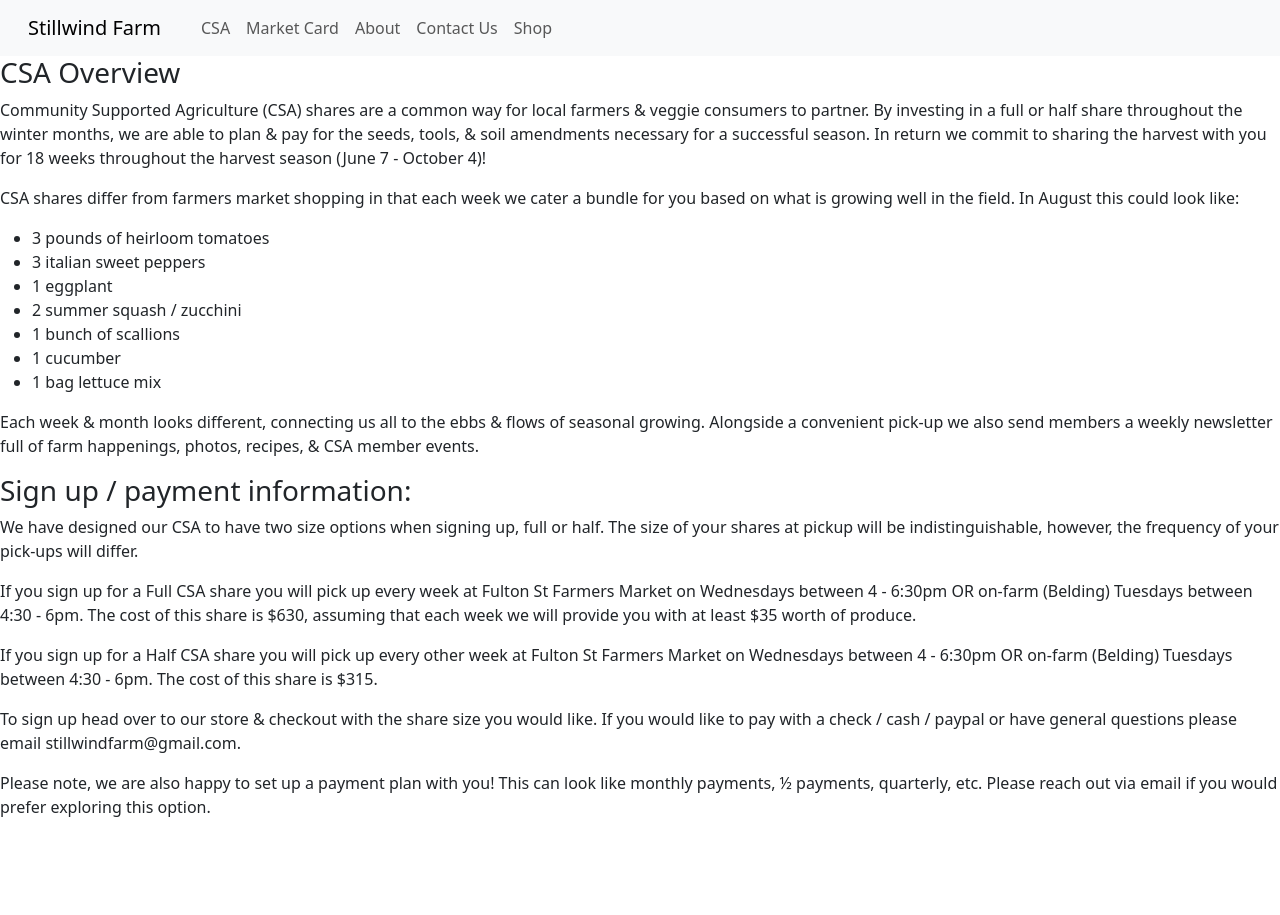
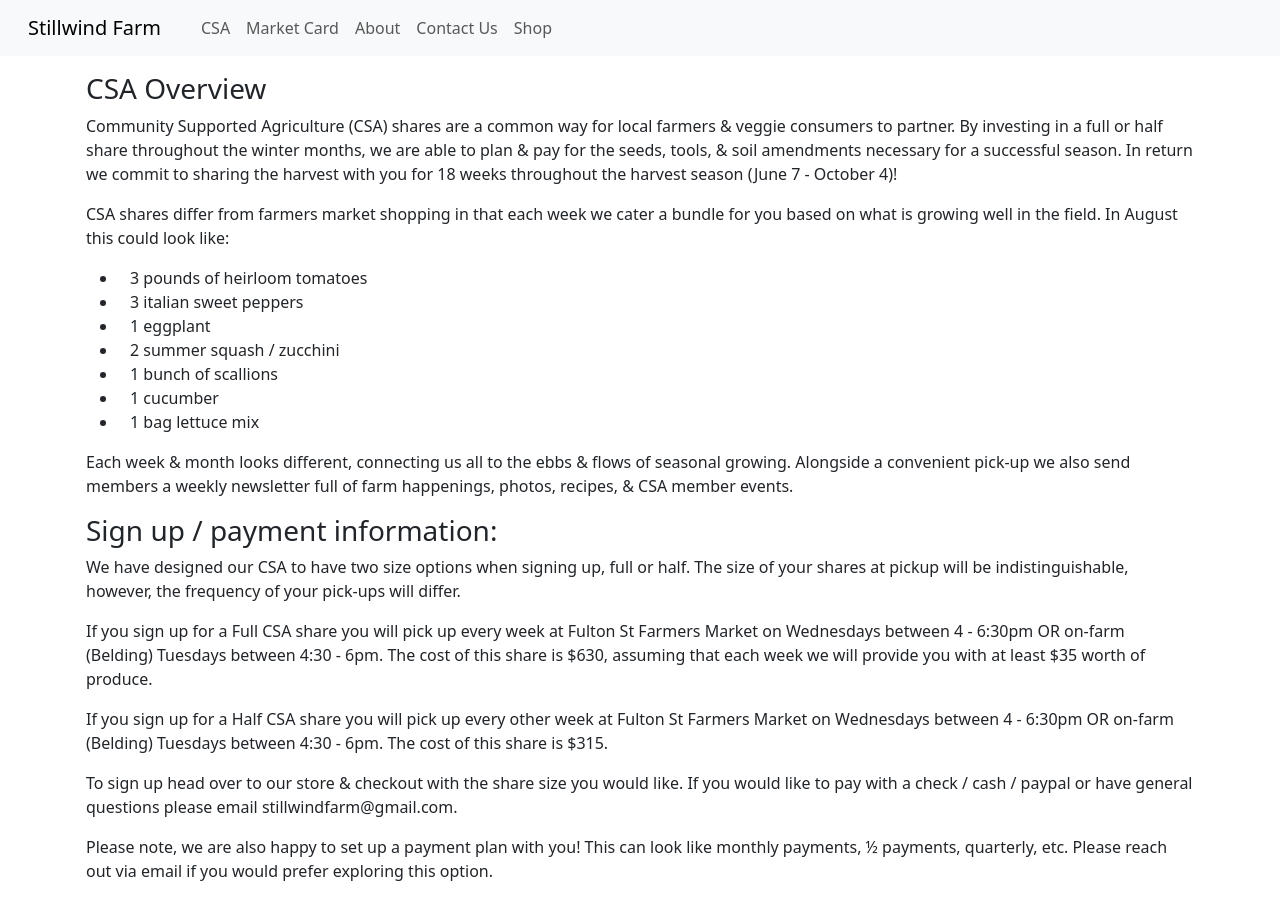
Before and after one commit to kencargill/stillwind-farm, a React (Create React App) app: page /csa in a window 1280 px wide. Before the commit the page ends 835 px from the top, so only its background shows below. Built offline with nearby package versions, Linux system fonts and the light colour scheme.

Commit message:
cleaned up page formats

```diff
--- a/src/components/aboutPage.tsx
+++ b/src/components/aboutPage.tsx
@@ -1,6 +1,6 @@
 export default function HomePage () {
     return (
-        <div>
+        <div className="container">
             <h3>About Stillwind Farm</h3>
             <p>Stillwind Farm was established in 2021 on 1/8 acre urban plot in
                 Muskegon Heights. The farm has since expanded to a 1/2 acre field
--- a/src/components/contactPage.tsx
+++ b/src/components/contactPage.tsx
@@ -1,6 +1,6 @@
 export default function ContactPage () {
     return (
-        <div>
+        <div className="container">
             <h3>Contact Us:</h3>
             <p>Hello! Please feel free to contact us with general questions
                 here. Upon receiving your form, we will reach out via email :)</p>
--- a/src/components/csaPage.tsx
+++ b/src/components/csaPage.tsx
@@ -1,17 +1,18 @@
 export default function csaPage () {
     return (
-        <div>
-        <h3>CSA Overview</h3>
-        <p>Community Supported Agriculture (CSA) shares are a common way for local
+        <div className="container p-3">
+            <div className="container">
+                <h3 className="row">CSA Overview</h3>
+                <p className="row">Community Supported Agriculture (CSA) shares are a common way for local
                     farmers & veggie consumers to partner. By investing in a full or half
                     share throughout the winter months, we are able to plan & pay for the
                     seeds, tools, & soil amendments necessary for a successful season. In
                     return we commit to sharing the harvest with you for 18 weeks throughout
                     the harvest season (June 7 - October 4)!</p>
 
-        <p>CSA shares differ from farmers market shopping in that each week we cater
+                <p className="row">CSA shares differ from farmers market shopping in that each week we cater
                     a bundle for you based on what is growing well in the field. In August this could look like:</p>
-        <ul>
+                <ul className="row">
                 <li>3 pounds of heirloom tomatoes</li>
                 <li>3 italian sweet peppers</li>
                 <li>1 eggplant</li>
@@ -21,36 +22,39 @@ export default function csaPage () {
                 <li>1 bag lettuce mix</li>
                 </ul>
 
-        <p>Each week & month looks different, connecting us all to the ebbs
+                <p className="row">Each week & month looks different, connecting us all to the ebbs
                     & flows of seasonal growing. Alongside a convenient pick-up we
                     also send members a weekly newsletter full of farm happenings,
                     photos, recipes, & CSA member events.</p>
+            </div>
 
-        <h3>Sign up / payment information:</h3>
-        <p>We have designed our CSA to have two size options when signing
+            <div className="container">
+                <h3 className="row">Sign up / payment information:</h3>
+                <p className="row">We have designed our CSA to have two size options when signing
                     up, full or half. The size of your shares at pickup will be
                     indistinguishable, however, the frequency of your pick-ups will differ.</p>
 
-        <p>If you sign up for a Full CSA share you will pick up every week
+                <p className="row">If you sign up for a Full CSA share you will pick up every week
                     at Fulton St Farmers Market on Wednesdays between 4 - 6:30pm
                     OR on-farm (Belding) Tuesdays between 4:30 - 6pm. The cost of
                     this share is $630, assuming that each week we will provide
                     you with at least $35 worth of produce. </p>
 
-        <p>If you sign up for a Half CSA share you will pick up every
+                <p className="row">If you sign up for a Half CSA share you will pick up every
                     other week at Fulton St Farmers Market on Wednesdays between
                     4 - 6:30pm OR on-farm (Belding) Tuesdays between 4:30 - 6pm.
                     The cost of this share is $315. </p>
 
-        <p>To sign up head over to our store & checkout with the share
+                <p className="row">To sign up head over to our store & checkout with the share
                     size you would like. If you would like to pay with a check
                     / cash / paypal or have general questions please email
                     stillwindfarm@gmail.com.</p>
 
-        <p>Please note, we are also happy to set up a payment plan with
+                <p className="row">Please note, we are also happy to set up a payment plan with
                     you! This can look like monthly payments, ½ payments,
                     quarterly, etc. Please reach out via email if you would prefer
                     exploring this option.</p>
             </div>
+        </div>
     )
 }
--- a/src/components/homePage.tsx
+++ b/src/components/homePage.tsx
@@ -1,6 +1,6 @@
 export default function HomePage () {
     return (
-        <div className="container my-auto">
+        <div className="container m-3">
             <h2 className="row">Welcome to Stillwind Farm!</h2>
             <p className="row">We are a 1/2 acre, low-till, Certified Naturally Grown vegetable farm located in Belding, just outside of the Grand Rapids area. Shop our CSA shares and/or Market Cards for the 2022 season!</p>
             <p className="row">stay in the loop</p>
--- a/src/components/marketCardPage.tsx
+++ b/src/components/marketCardPage.tsx
@@ -2,30 +2,35 @@ import { Link } from "react-router-dom";
 
 export default function MarketCardPage () {
     return (
-        <div>
-            <p>We have created a Market Card program that will allow for community
+        <div className="d-grid container justify-content-center ">
+            <div className="row">
+                <p className="d-grid gap-5 col-10 mx-auto">We have created a Market Card program that will allow for community
                     connection & farm sustainability throughout the winter & summer season.
                     See below to learn more about how you can access fresh veggies & discounts all season long!</p>
-
-            <h3>Market Cards Explained:</h3>
-            <p>Our Market Cards are a unique and adaptable way to support your local
+            </div>
+            <div className="container d-grid gap-2 col-6 mx-auto">
+                <h3 className="row">Market Cards Explained:</h3>
+                <p className="row">Our Market Cards are a unique and adaptable way to support your local
                     farmer! By purchasing one, you are granted flexibility, discounts, and
                     goodies to your upcoming veggie season.</p>
-            <p>What is a Market Card?</p>
-            <p>A Market Card is essentially a Stillwind Debit Card, but with perks. Upon
+                <p className="row font-weight-bold text-center">What is a Market Card?</p>
+                <p className="row">A Market Card is essentially a Stillwind Debit Card, but with perks. Upon
                     purchasing, you will load a set amount onto your card ($50, $100, etc)
                     depending on your household & the frequency at which you attend markets
                     or shop for veggies. Once you have checked out, the card will be sent in
                     the mail early spring, alongside a sticker & note. We are planning to attend
                     Fulton St Market on at least Saturday in 2023. Markets for us will begin in
                     May & extend into October.</p>
-            <p>What are the perks?</p>
-            <p>By shopping with a Market Card, you guarantee 10% off of each purchase! This
+                <p className="row font-weight-bold text-center">What are the perks?</p>
+                <p className="row">By shopping with a Market Card, you guarantee 10% off of each purchase! This
                     is a way that we express gratitude for you supporting our early season costs
                     & believing in the nourishing food that we work so hard to grow!</p>
-                <Link to={'/shop'}>
-                    <button>view products</button>
+                <div className="d-grid gap-2 col-6 mx-auto">
+                    <Link to={'https://www.stillwindfarmllc.com/s/shop'} >
+                        <button type="button" className="btn btn-primary">view products</button>
                     </Link>
+                </div>
+            </div>
         </div>
     )
 }
--- a/src/components/navbar.tsx
+++ b/src/components/navbar.tsx
@@ -17,7 +17,7 @@ export default function Navbar () {
 
                 <a className="navbar-brand ps-3" href="/">Stillwind Farm</a>
 
-                <button className="navbar-toggler" type="button" data-bs-toggle="collapse" data-bs-target="#navbarSupportedContent" aria-controls="navbarSupportedContent" aria-expanded={isNavCollapsed ? true : false} aria-label="Toggle navigation" onClick={handleNavCollapse}>
+                <button className="navbar-toggler m-1" type="button" data-bs-toggle="collapse" data-bs-target="#navbarSupportedContent" aria-controls="navbarSupportedContent" aria-expanded={isNavCollapsed ? true : false} aria-label="Toggle navigation" onClick={handleNavCollapse}>
                     <span className="navbar-toggler-icon"></span>
                 </button>
 
--- a/src/styles/css/custom.scss
+++ b/src/styles/css/custom.scss
@@ -1,6 +1,7 @@
 // Override default variables before the import
 $body-bg: #000;
 
+//   "#e9d9be": primary
 // mixins
 @mixin background-image($imgsrc) {
     background: url($imgsrc) no-repeat center center fixed;
@@ -14,5 +15,5 @@ $body-bg: #000;
 @import '~bootstrap/scss/bootstrap.scss';
 
 html {
-    @include background-image("./src/styles/photos/D0ED969A-25BE-4056-869C-56E2B0DA7AB3_1669226162.web"p)
+    @include background-image("./src/styles/photos/D0ED969A-25BE-4056-869C-56E2B0DA7AB3_1669226162.web")
   }
```
Lines whose indentation alone changed are shown as unchanged.
